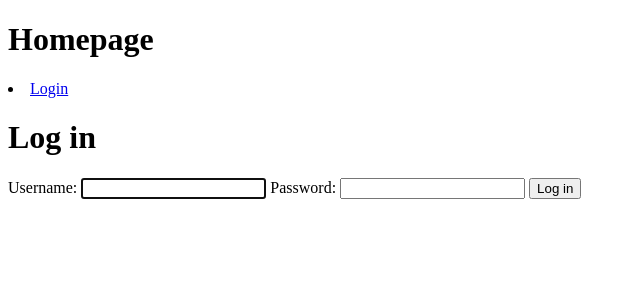
After one commit to ir-i/tournaments, a Django app: page /users/login/ in a window 1280 px wide. The commit adds this page. Shown: the top 300 px of the page, without its empty margins (0-640 px from the left). Run offline with Django 4.2, Linux system fonts and the light colour scheme.

Commit message:
Добавлена возможность логина и логаута

```diff
--- a/templates/homepage.html
+++ b/templates/homepage.html
@@ -7,5 +7,18 @@
     </head>
     <body>
         <h1>Homepage</h1>
+        <nav>
+            {% if user.is_authenticated %}
+                <p>Oh, hi {{ user.username }}</p>
+                <form action="{% url 'users:logout' %}" method="post">
+                    {% csrf_token %}
+                    <button type="submit">Logout</button>
+                </form>
+            {% else %}
+                <li><a href="{% url 'users:login' %}">Login</a></li>
+            {% endif %}
+        </nav>
+        {% block content %}
+        {% endblock %}
     </body>
 </html>
--- a/tournaments/urls.py
+++ b/tournaments/urls.py
@@ -1,6 +1,6 @@
 
+from django.urls import path, include
 from django.contrib import admin
-from django.urls import path
 
 from . import views
 
@@ -8,5 +8,6 @@ from . import views
 
 urlpatterns = [
     path('admin/', admin.site.urls),
-    path('', views.homepage)
+    path('users/', include('users.urls')),
+    path('', views.homepage, name='homepage')
 ]
--- /dev/null
+++ b/users/templates/users/login.html
@@ -0,0 +1,15 @@
+
+{% extends 'homepage.html' %}
+
+
+{% block content %}
+
+<h1>Log in</h1>
+
+<form action="{% url 'users:login' %}" method="post">
+    {% csrf_token %}
+    {{form}}
+    <input type="submit" value="Log in">
+</form>
+
+{% endblock %}
--- /dev/null
+++ b/users/urls.py
@@ -0,0 +1,11 @@
+
+from django.urls import path
+from . import views
+
+
+app_name = 'users'
+
+urlpatterns = [
+    path('login/', views.login_view, name='login'),
+    path('logout/', views.logout_view, name='logout'),
+]
--- a/users/views.py
+++ b/users/views.py
@@ -1,3 +1,30 @@
-from django.shortcuts import render
 
-# Create your views here.
+from django.shortcuts import render, redirect
+from django.contrib.auth.forms import AuthenticationForm
+from django.contrib.auth import login, logout
+
+
+
+def login_view(request):
+
+    if request.method == 'POST':
+
+        form = AuthenticationForm(data=request.POST)
+
+        if form.is_valid():
+            user = form.get_user()
+            login(request, user)
+            return redirect('/')
+
+    else:
+        form = AuthenticationForm()
+
+    return render(request, 'users/login.html', {'form': form})
+
+
+
+def logout_view(request):
+
+    if request.method == 'POST':
+        logout(request)
+        return redirect('/')
```
